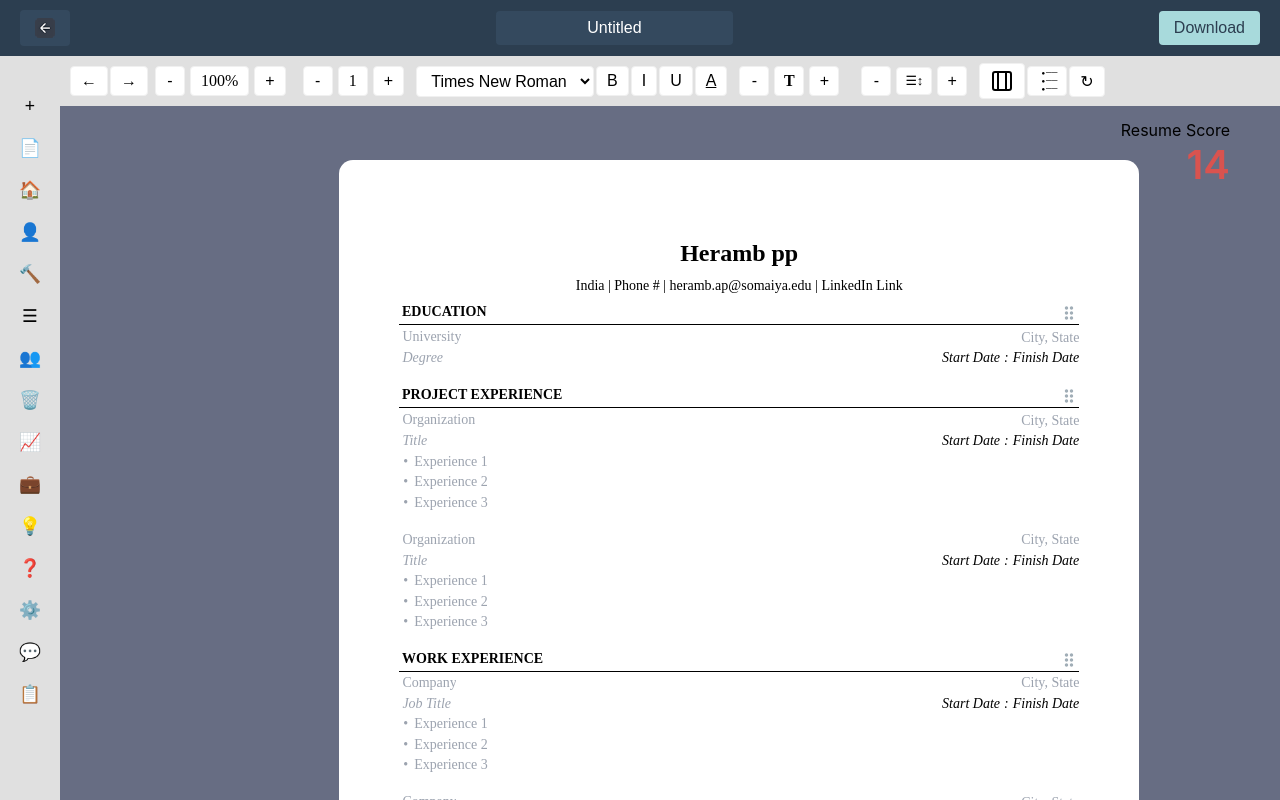
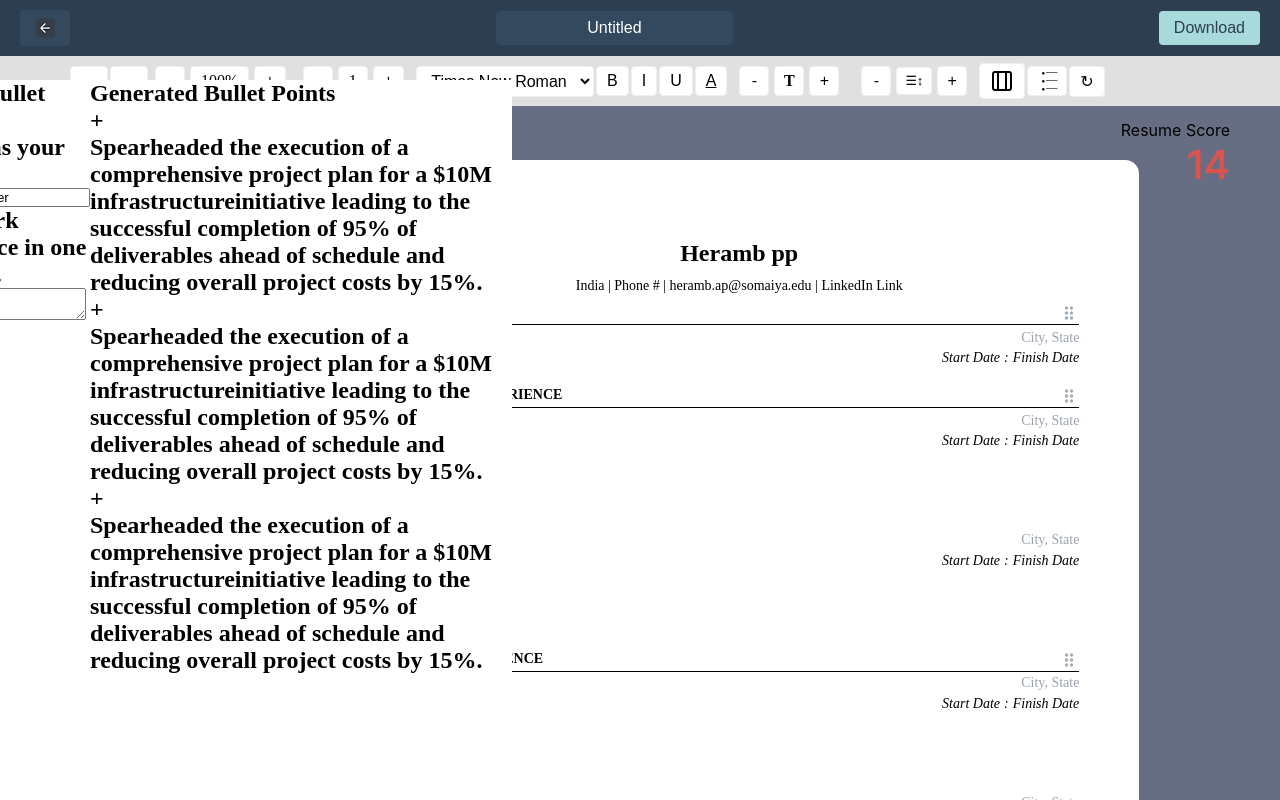
Before and after one commit to aarushsaboo/resume-frontend, a React (Create React App) app: page / in a window 1280 px wide. Shown: the top 800 px of the page. Built offline with nearby package versions, Linux system fonts and the light colour scheme; the HTML template or start-up script is replaced by a standard one.

Commit message:
gonna add the sidebar next.

```diff
--- a/src/components/Navbar/Navbar.module.css
+++ b/src/components/Navbar/Navbar.module.css
@@ -9,6 +9,7 @@
     width: 100%;
     margin-bottom: 20px;
     position: fixed;
+    z-index: 99;
 }
 
 /* back arrow */
--- a/src/pages/ResumeWorkspace/ResumeWorkspace.jsx
+++ b/src/pages/ResumeWorkspace/ResumeWorkspace.jsx
@@ -11,6 +11,7 @@ import BulletContainer from "../../components/BulletContainer/BulletContainer"
 import CustomSection from "../../components/CustomSection/CustomSection"
 import Navbar from "../../components/Navbar/Navbar"
 import Sidebar from "./components/Sidebar/Sidebar"
+import SecondSidebar from "./components/SecondSidebar/SecondSidebar"
 import FormattingToolbar from "./components/FormattingToolbar/FormattingToolbar"
 import ResumeScore from "./components/ResumeScore/ResumeScore"
 
@@ -49,6 +50,7 @@ const ResumeWorkspace = () => {
       />
       <div className={styles.resumeWorkspace}>
         <Sidebar />
+        <SecondSidebar />
         <FormattingToolbar />
         <div className={styles.mainContent}>
           <ResumeScore />
--- /dev/null
+++ b/src/pages/ResumeWorkspace/components/SecondSidebar/SecondSidebar.js
@@ -0,0 +1,44 @@
+import styles from './SecondSidebar.module.css';
+
+const SecondSidebar = () => {
+  return (
+    <div className={styles.secondSidebar}>
+      <div className={styles.part1}>
+        <h2>Create Bullet Points</h2>
+        <h2>What was your role?</h2>
+        <input value="Project Manager"></input>
+        <h2>Your work experience in one sentence.</h2>
+        <textarea></textarea>
+        <button>Generate</button>
+      </div>
+      <div className={styles.part2}>
+        <h2>Generated Bullet Points</h2>
+        <h2>+</h2>
+        <h2>
+          Spearheaded the execution of a comprehensive project plan for a $10M
+          infrastructureinitiative leading to the successful completion of 95%
+          of deliverables ahead of schedule and reducing overall project costs
+          by 15%.
+        </h2>
+
+        <h2>+</h2>
+        <h2>
+          Spearheaded the execution of a comprehensive project plan for a $10M
+          infrastructureinitiative leading to the successful completion of 95%
+          of deliverables ahead of schedule and reducing overall project costs
+          by 15%.
+        </h2>
+
+        <h2>+</h2>
+        <h2>
+          Spearheaded the execution of a comprehensive project plan for a $10M
+          infrastructureinitiative leading to the successful completion of 95%
+          of deliverables ahead of schedule and reducing overall project costs
+          by 15%.
+        </h2>
+      </div>
+    </div>
+  )
+};
+
+export default SecondSidebar;
--- /dev/null
+++ b/src/pages/ResumeWorkspace/components/SecondSidebar/SecondSidebar.module.css
@@ -0,0 +1,14 @@
+.secondSidebar{
+    width: 603px;
+height: 110%;
+flex-shrink: 0;
+position: fixed;
+/* right: 100%;
+top: -10%; */
+right: 60%;
+top: 10%;
+z-index: 98;
+background-color: white;
+display: flex;
+flex-direction: row;
+}
```
